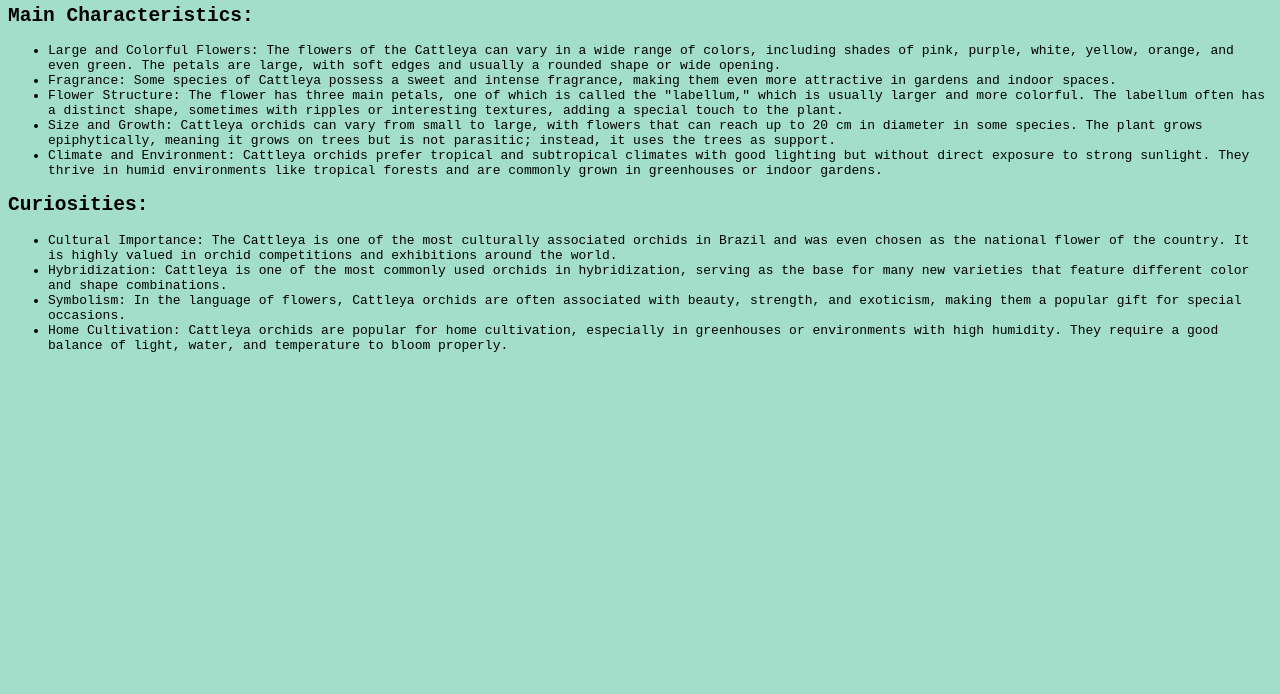
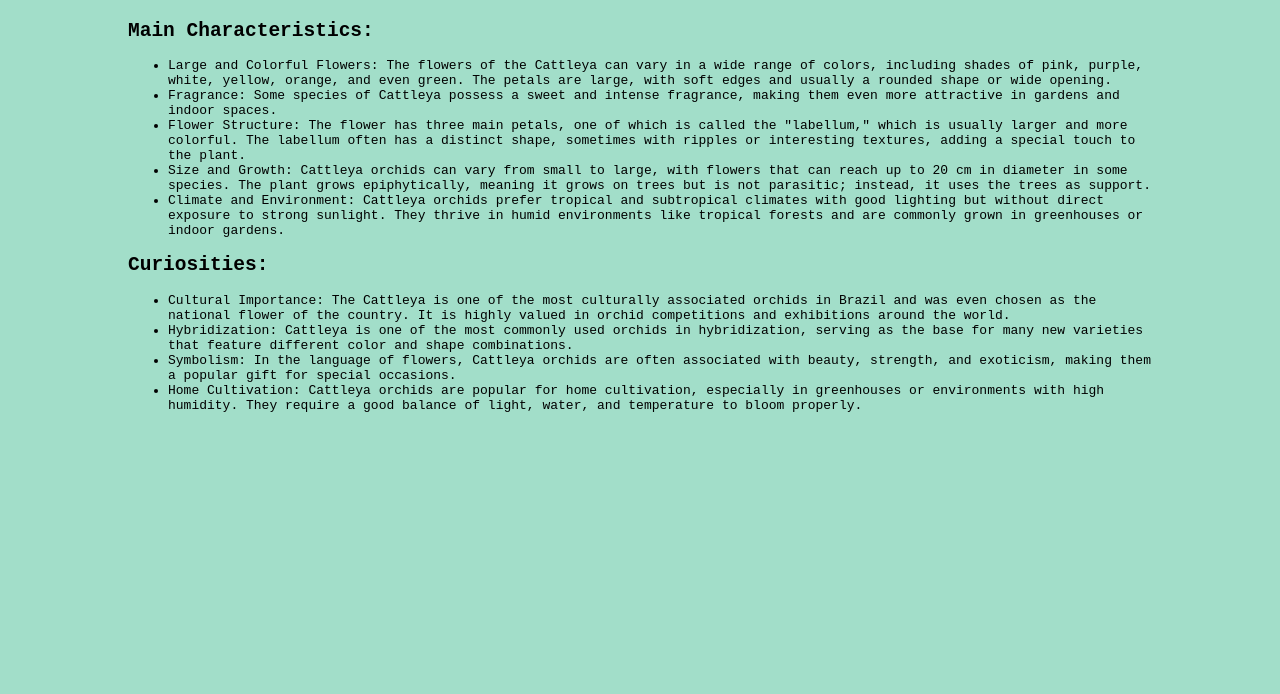
Before and after one commit to taynarS/cattleya, a plain HTML site: page index.html in a window 1280 px wide. Shown: the part 106-800 px from the top of the page. Drawn offline with Linux system fonts and the light colour scheme.

Commit message:
inserindo icone na aba e diminuindo o tamanho da pagina

```diff
--- a/index.html
+++ b/index.html
@@ -4,6 +4,9 @@
         <meta charset="utf-8">
         <link rel="stylesheet" href="style.css">
         <title>Cattleya Orchid</title>
+        <link rel="icon" type="image/png" href="00.jpg" sizes="60X60">
+
+
     </head>
     <body>
         <h1>Cattleya Orchid</h1>
--- a/style.css
+++ b/style.css
@@ -3,4 +3,7 @@ body{
 	font-family: sans-serif;
 	font-family: monospace;
 	background-color: #a2dec9;
+	width: 80%;
+	margin: auto;
+
 }
```
Also changed, not shown: 00.jpg (added), img.jpg (added).
